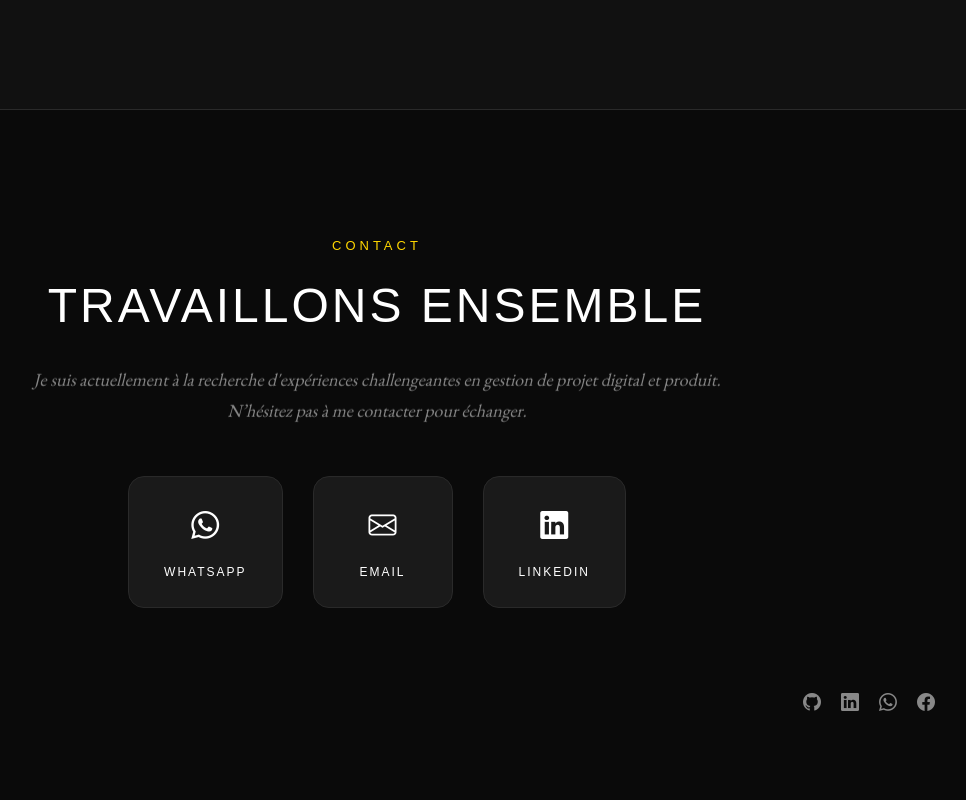
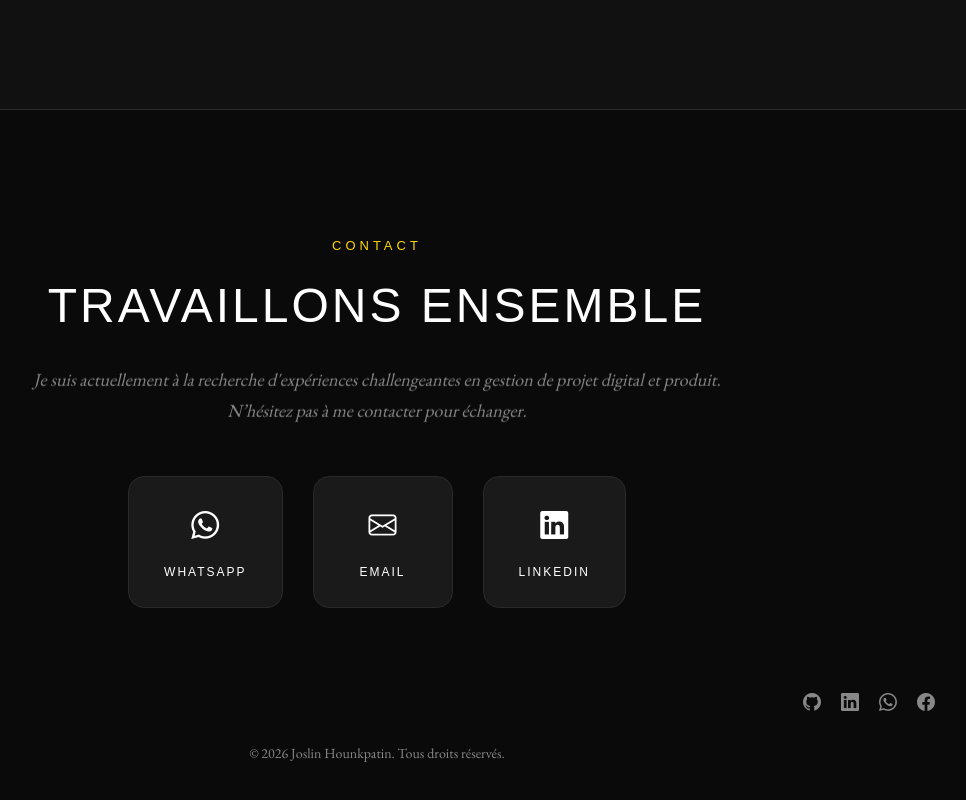
Before and after one commit to Joslin-Hounkpatin/portfolio-joslin, a website: page index.html in a window 1280 px wide. Shown: the part 8102-8902 px from the top of the page, without its empty margins (263-1229 px from the left). Before the commit the page ends 8880 px from the top, so only its background shows below. Drawn offline with nearby package versions, Linux system fonts and the light colour scheme; a web font is replaced by a local one.

Commit message:
Copyright

```diff
--- a/index.html
+++ b/index.html
@@ -515,6 +515,10 @@ N’hésitez pas à me contacter pour échanger.</p>
     <a href="https://www.facebook.com/share/1DrFRYJVXC/?mibextid=wwXIfr" target="_blank" rel="noopener"><i class="bi bi-facebook"></i></a>
          </div>
 
+         <div class="mt-4 text-center">
+                <p class="copyright">&copy; 2026 Joslin Hounkpatin. Tous droits réservés.</p>
+            </div>
+
          </footer>
 
 
```
Also changed, not shown: index-en.html (+1 -1 lines).
